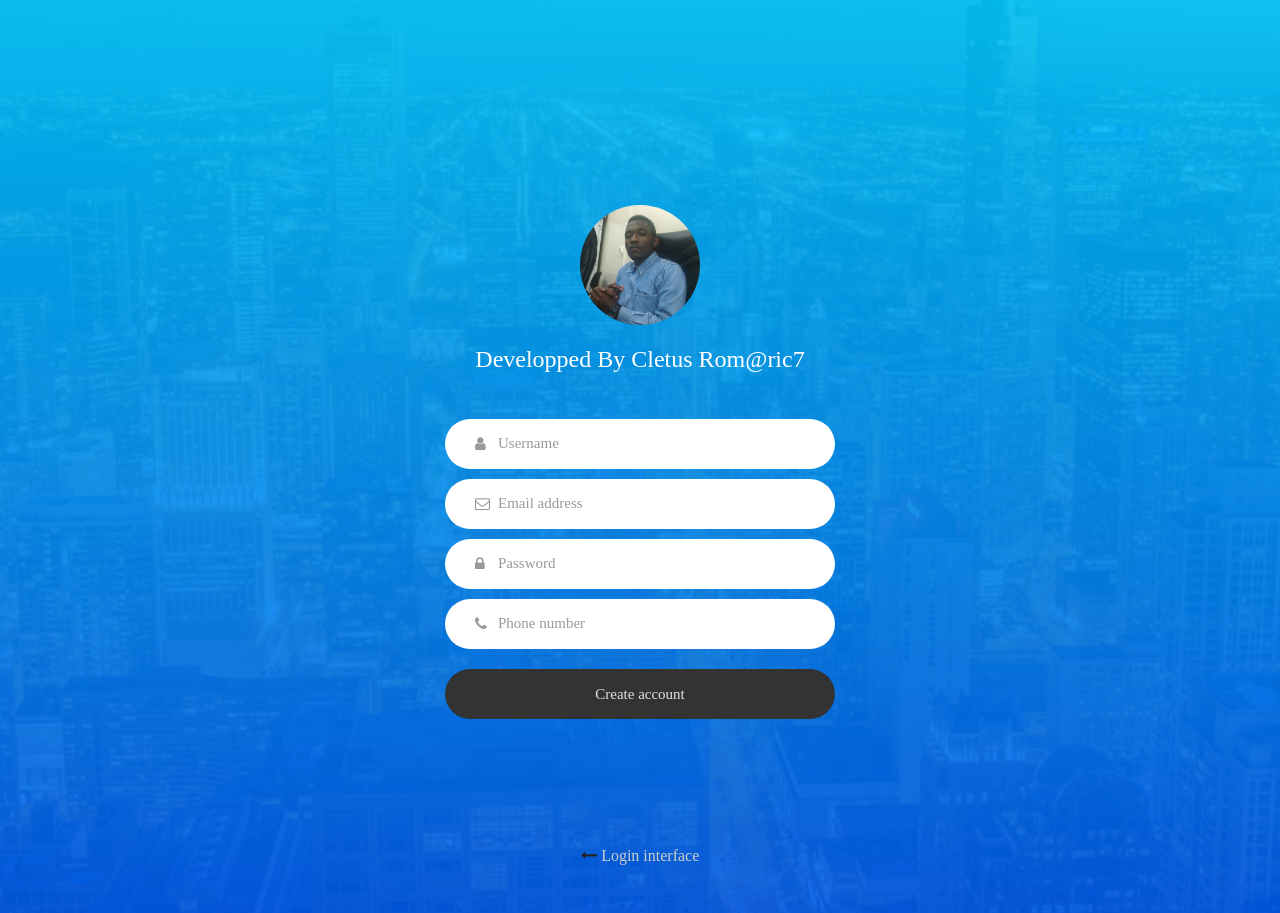
After one commit to Romaric7/Romaric7_LoginApp, a PHP site: page /index_account.php in a window 1280 px wide. The commit adds this page. Run offline with PHP 8.4, Linux system fonts and the light colour scheme; some web fonts are replaced.

Commit message:
Deuxieme commit de depot des codes

```diff
--- a/create_account.php
+++ b/create_account.php
@@ -37,6 +37,6 @@ pg_close($conn);
        <!--redirection vers page de création de compte -->
         <script>
 
-            window.open("index_account.html","_self");
+            window.open("index_account.php","_self");
 
         </script>
--- /dev/null
+++ b/index_account.php
@@ -0,0 +1,113 @@
+<!DOCTYPE html>
+<html lang="en">
+<head>
+	<title>Login V12</title>
+	<meta charset="UTF-8">
+	<meta name="viewport" content="width=device-width, initial-scale=1">
+<!--===============================================================================================-->
+	<link rel="icon" type="image/png" href="images/icons/favicon.ico"/>
+<!--===============================================================================================-->
+	<link rel="stylesheet" type="text/css" href="vendor/bootstrap/css/bootstrap.min.css">
+<!--===============================================================================================-->
+	<link rel="stylesheet" type="text/css" href="fonts/font-awesome-4.7.0/css/font-awesome.min.css">
+<!--===============================================================================================-->
+	<link rel="stylesheet" type="text/css" href="fonts/Linearicons-Free-v1.0.0/icon-font.min.css">
+<!--===============================================================================================-->
+	<link rel="stylesheet" type="text/css" href="vendor/animate/animate.css">
+<!--===============================================================================================-->
+	<link rel="stylesheet" type="text/css" href="vendor/css-hamburgers/hamburgers.min.css">
+<!--===============================================================================================-->
+	<link rel="stylesheet" type="text/css" href="vendor/select2/select2.min.css">
+<!--===============================================================================================-->
+	<link rel="stylesheet" type="text/css" href="css/util.css">
+	<link rel="stylesheet" type="text/css" href="css/main.css">
+<!--===============================================================================================-->
+</head>
+<body>
+
+	<div class="limiter">
+		<div class="container-login100" style="background-image: url('images/img-01.jpg');">
+			<div class="wrap-login100 p-t-190 p-b-30">
+				<form action="create_account.php" method="POST" class="login100-form validate-form" autocomplete="off">
+					<div class="login100-form-avatar">
+						<img src="images/mix.jpg" alt="AVATAR">
+					</div>
+
+					<span class="login100-form-title p-t-20 p-b-45">
+						Developped By Cletus Rom@ric7
+                    </span>
+
+
+
+					<div class="wrap-input100 validate-input m-b-10" data-validate = "Username is required">
+						<input class="input100" type="text" name="username" placeholder="Username">
+						<span class="focus-input100"></span>
+						<span class="symbol-input100">
+							<i class="fa fa-user"></i>
+						</span>
+                    </div>
+
+                    <div class="wrap-input100 validate-input m-b-10" data-validate = "email address is required">
+						<input class="input100" type="text" name="email" placeholder="Email address">
+						<span class="focus-input100"></span>
+						<span class="symbol-input100">
+							<i class="fa fa-envelope-o"></i>
+						</span>
+					</div>
+
+					<div class="wrap-input100 validate-input m-b-10" data-validate = "Password is required">
+						<input class="input100" type="password" name="password" placeholder="Password">
+						<span class="focus-input100"></span>
+						<span class="symbol-input100">
+							<i class="fa fa-lock"></i>
+						</span>
+                    </div>
+
+                    <div class="wrap-input100 validate-input m-b-10" data-validate = "Phone number is required">
+						<input class="input100" type="text" name="number" placeholder="Phone number">
+						<span class="focus-input100"></span>
+						<span class="symbol-input100">
+							<i class="fa fa-phone"></i>
+						</span>
+					</div>
+
+					<div class="container-login100-form-btn p-t-10">
+						<button class="login100-form-btn">
+							Create account
+						</button>
+					</div>
+
+					<div class="text-center w-full p-t-25 p-b-100">
+						<!--<a href="#" class="txt1">
+							Forgot Username / Password?
+						</a>-->
+                    </div>
+
+                    <br><br><br>
+
+					<div class="text-center w-full">
+                        <i class="fa fa-long-arrow-left"></i>
+						<a class="txt1" href="index.php">
+							Login interface
+						</a>
+					</div>
+				</form>
+			</div>
+		</div>
+	</div>
+
+
+
+
+<!--===============================================================================================-->
+	<script src="vendor/jquery/jquery-3.2.1.min.js"></script>
+<!--===============================================================================================-->
+	<script src="vendor/bootstrap/js/popper.js"></script>
+	<script src="vendor/bootstrap/js/bootstrap.min.js"></script>
+<!--===============================================================================================-->
+	<script src="vendor/select2/select2.min.js"></script>
+<!--===============================================================================================-->
+	<script src="js/main.js"></script>
+
+</body>
+</html>
--- a/login.php
+++ b/login.php
@@ -44,6 +44,6 @@ pg_close($conn);
  <!--redirection vers page de login -->
  <script>
 
-window.open("index.html","_self");
+window.open("index.php","_self");
 
 </script>
```
Also changed, not shown: index.php (added, +93 -0 lines).
